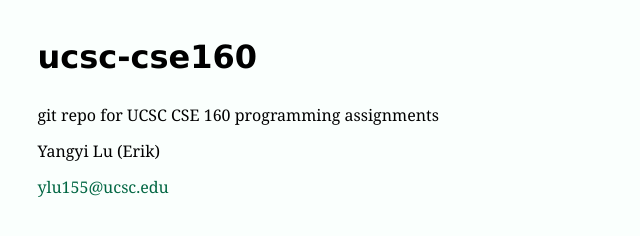
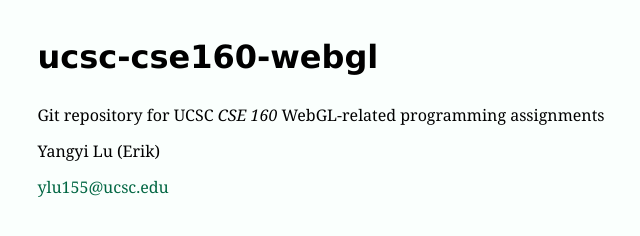
Before and after one commit to kami-lel/ucsc-cse160, a plain HTML site: page index.html in a window 1280 px wide. Shown: the whole page, without its empty margins (193-833 px from the left). Drawn offline with Linux system fonts and the light colour scheme.

Commit message:
change repo name & update README.rst & index.html

```diff
--- a/index.html
+++ b/index.html
@@ -4,7 +4,7 @@
 <meta charset="utf-8" />
 <meta name="generator" content="Docutils 0.20.1: https://docutils.sourceforge.io/" />
 <meta name="viewport" content="width=device-width, initial-scale=1" />
-<title>ucsc-cse160</title>
+<title>ucsc-cse160-webgl</title>
 <style type="text/css">
 
 /* CSS3_ style sheet for the output of Docutils HTML5 writer.  */
@@ -756,10 +756,10 @@ section:target > h5, section:target > h6,
 </style>
 </head>
 <body>
-<main id="ucsc-cse160">
-<h1 class="title">ucsc-cse160</h1>
+<main id="ucsc-cse160-webgl">
+<h1 class="title">ucsc-cse160-webgl</h1>
 
-<p>git repo for UCSC CSE 160 programming assignments</p>
+<p>Git repository for UCSC <em>CSE 160</em> WebGL-related programming assignments</p>
 <p>Yangyi Lu (Erik)</p>
 <p><a class="reference external" href="mailto:ylu155&#64;ucsc.edu">ylu155&#64;ucsc.edu</a></p>
 </main>
```
Also changed, not shown: 1 other file.
